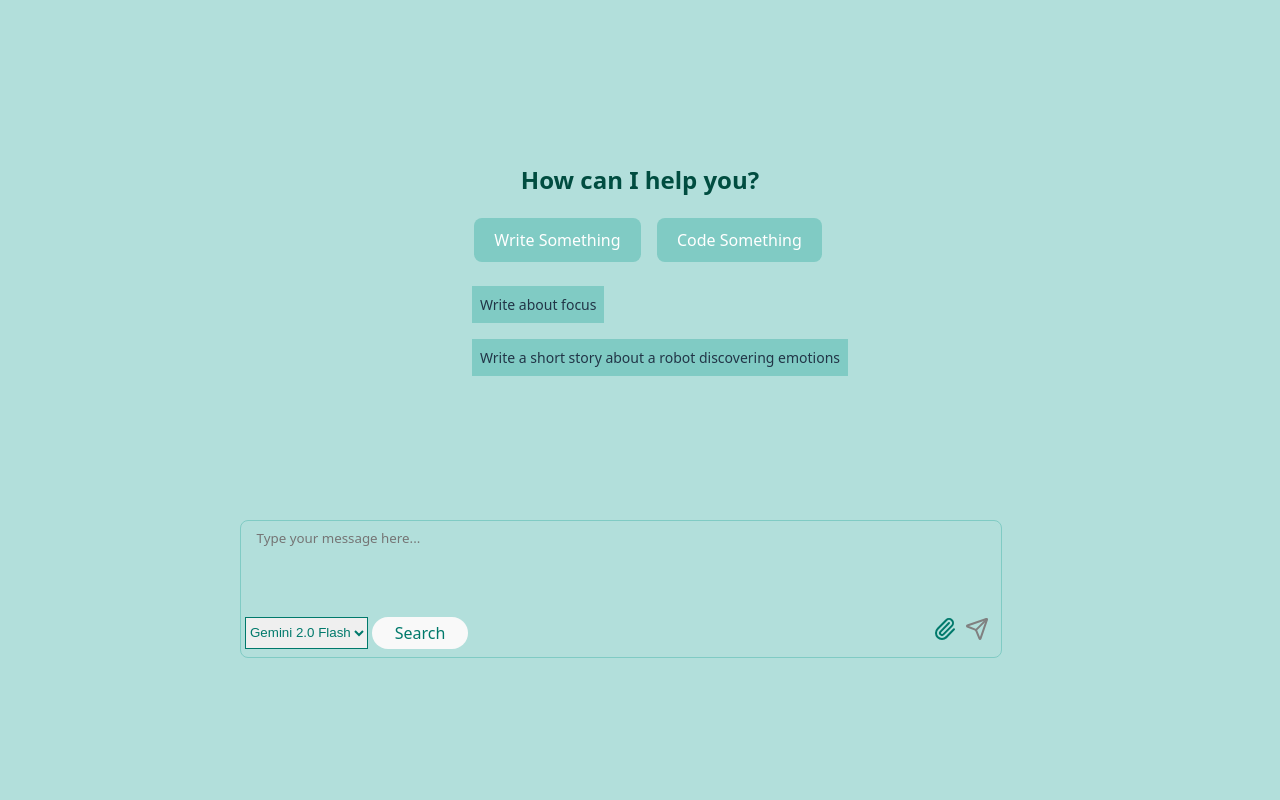
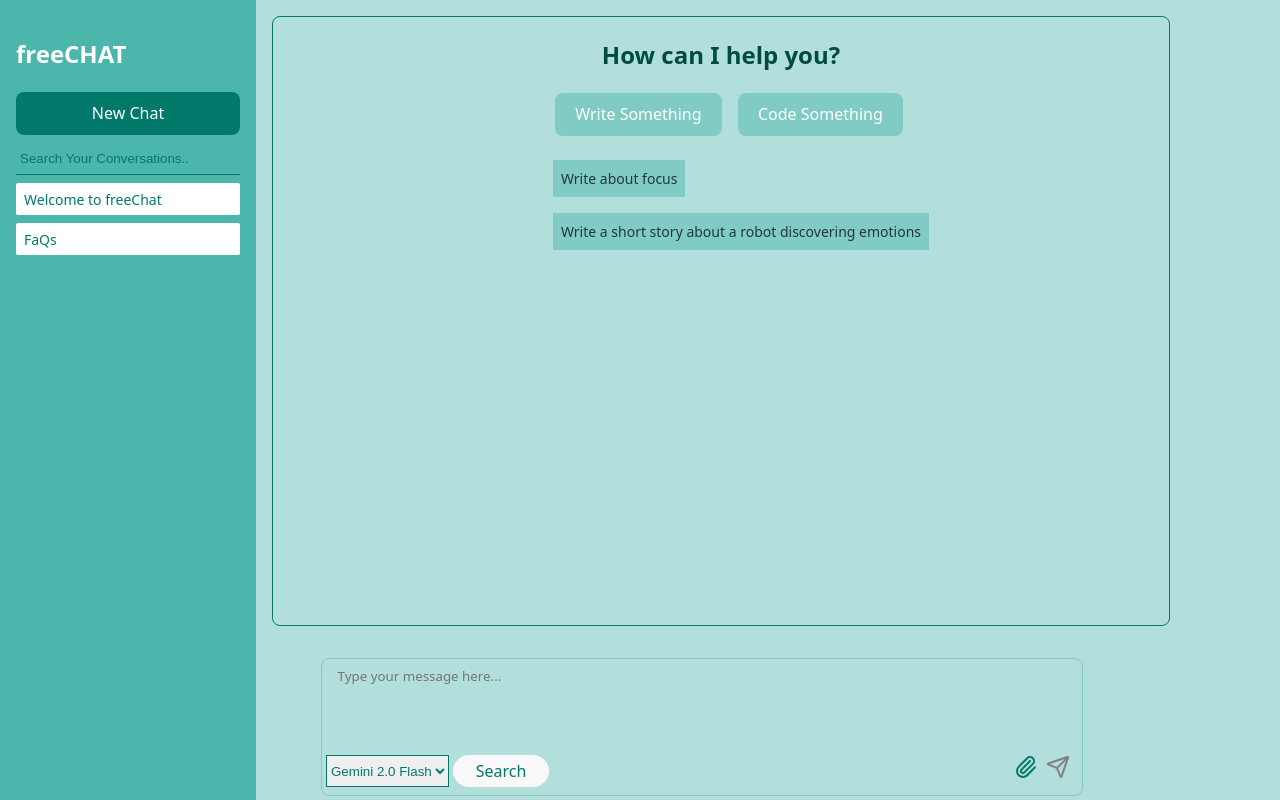
Before and after one commit to Programmer-Sourav/ChatAggregator, a React (Vite) app: page /chat/1 in a window 1280 px wide. Built offline with nearby package versions, Linux system fonts and the light colour scheme.

Commit message:
fix: fixed chat

```diff
--- a/src/App.jsx
+++ b/src/App.jsx
@@ -21,7 +21,7 @@ function App() {
          {/* <HomePage/> */}
          <Routes>
           <Route path='/' element = {<HomePage/>}/>
-          <Route path='/chat/:id' element= {<MainContent/>}/>
+          <Route path='/chat/:id' element= {<HomePage/>}/>
          </Routes>
     </>
   )
--- a/src/chat.css
+++ b/src/chat.css
@@ -6,7 +6,8 @@
     border: 1px solid #80cbc4;
     padding: 4px;
     background-color: #b2dfdb;
-    margin-top: 128px;
+    bottom: 4px; /* space from bottom */
+    position: fixed;
 }
 .chat-window-text {
     width: 98%;
--- a/src/components/ChatBar.jsx
+++ b/src/components/ChatBar.jsx
@@ -1,4 +1,4 @@
-import { useContext, useState } from "react"
+import { useContext, useEffect, useState } from "react"
 import { Paperclip, Send } from "lucide-react"
 import "../chat.css"
 import { sendPromptToGeminiApi, sendPromptWithFile } from "../remote/remoteapis"
@@ -14,7 +14,7 @@ export default function ChatBar(){
     const [imageAvailable, setImageAvailable] = useState(false)
     const [filePath, setFilePath] = useState("")
 
-    const { dispatch } = useContext(AppContext);
+    const { state, dispatch } = useContext(AppContext);
 
     const chatID = uuidv4();
 
@@ -58,6 +58,11 @@ export default function ChatBar(){
         dispatch({type: "FILEPATH", payload: filePath})
         }
     }
+    useEffect(()=>{
+        setTextPrompt(state.chatPrompt.promptTitle)
+    }, [state.chatPrompt])
+
+    console.log(1242, state.chatPrompt)
 
     return(
         <div className="chatwindow">
@@ -82,7 +87,7 @@ export default function ChatBar(){
             style={{ display: "none" }}
             onChange={(e)=>{attachFile(e)}}
              />
-                 {textPrompt.length>0 ? <Send color = "#00796b" onClick={sendPromptToApi} style={{width: "24px", height: "24px", marginLeft: "8px", marginRight: "8px"}}/> : <Send color = "gray" style={{width: "24px", height: "24px", marginLeft: "8px", marginRight: "8px"}}/>}
+                 {textPrompt && textPrompt.length>0 ? <Send color = "#00796b" onClick={sendPromptToApi} style={{width: "24px", height: "24px", marginLeft: "8px", marginRight: "8px"}}/> : <Send color = "gray" style={{width: "24px", height: "24px", marginLeft: "8px", marginRight: "8px"}}/>}
                 </div>
               </div>
         </div>
--- a/src/components/MainContent.jsx
+++ b/src/components/MainContent.jsx
@@ -1,4 +1,4 @@
-import { useContext, useEffect, useState } from "react"
+import { useContext, useEffect, useRef, useState } from "react"
 import "../maincontent.css"
 import ChatBar from "./ChatBar";
 import { useParams } from "react-router-dom";
@@ -18,8 +18,12 @@ export default function MainContent(){
     const {id} = useParams();
 
     const { state, dispatch} = useContext(AppContext);
+    const chatRef = useRef(null)
 
-    console.log(551, state.chatText, state.filePath)
+    useEffect(()=>{
+        chatRef.current?.scrollIntoView({behaviour: "smooth"})
+    }, [state.chatText])
+
 
     useEffect(()=>{
         setSelectedCategory("write")
@@ -35,9 +39,15 @@ export default function MainContent(){
           }
     }
 
-    console.log(11111, id, selectedCategory)
+    const sendToChat = (selectedId) =>{
+        const selected = someDummyContents[selectedId-1];
+      dispatch({type: "CHATTEXT",  payload: selected})
+    }
+
+
 
     return(
+        <div className="container">
         <div className="maincontainer">
         <div className="centercontainer">
         { state.chatText.length===1 ?
@@ -51,7 +61,7 @@ export default function MainContent(){
             {state.chatText.length===1?
                someDummyContents.filter((item)=>item.category === selectedCategory).map((eachItem)=>(
                 <ul style={{display: "flex", justifyContent: "flex-start", alignItems: "center"}}>
-                    <li key={eachItem.id} style={{listStyle: "none", width: "auto",backgroundColor:"#80cbc4", padding:"8px", fontSize:"14px"}}>{eachItem.promptTitle}</li>
+                    <li key={eachItem.id} style={{listStyle: "none", width: "auto",backgroundColor:"#80cbc4", padding:"8px", fontSize:"14px"}} onClick={()=>{sendToChat(eachItem.id)}}>{eachItem.promptTitle}</li>
                 </ul>
                ))
                :
@@ -66,6 +76,7 @@ export default function MainContent(){
               </div>
               </div>
                ))}
+               <div ref={chatRef}/>
                {/* {state.chatText.map((chatItem, index)=>(
                 <div key={index} className="chatagent-container">
                 <div className="chatagent">
@@ -105,14 +116,17 @@ export default function MainContent(){
 })} */}
 
                </div>
+
             }
          </div>
         </div>
+
         <div>
           {/* chat window */}
           <ChatBar/>
          </div>
          </div>
         </div>
+        </div>
     )
 }
--- a/src/maincontent.css
+++ b/src/maincontent.css
@@ -1,13 +1,31 @@
-.maincontainer{
+.container{
+    display:flex;
+    flex-direction: column;
     background-color: #b2dfdb;
-    width: 100wh;
-    min-height: 100dvh;
-    height: 100%;
+    height: 100dvh;
+    margin: 0;
+    padding: 0;
+    overflow-x: hidden; /* disable horizontal scrolling */
+}
+.maincontainer {
+    background-color: #b2dfdb;
+    width: 70vw; /* fix 100wh -> 100vw */
+    height: 76%;
+    margin: 16px;
     text-align: center;
     display: flex;
     justify-content: center;
-    align-items: center;
+    /* align-items: flex-start; */ /* Remove this line or change to flex-start if you want top alignment */
+    border: 1px solid #00796b;
+    border-radius: 8px;
+    overflow-y: auto;
+    scrollbar-width: none;
+    -ms-overflow-style: none;
+    overflow-x: hidden; /* disable horizontal scrolling */
 }
+.maincontainer::-webkit-scrollbar {
+    display: none;
+  }
 .btncontent{
     margin-left: 16px;
     background-color: #80cbc4;
@@ -37,19 +55,24 @@ background-color: #00796b;
     width: 800px;
     height: auto;
 }
-.chatcontent{
+.chatcontent {
     display: flex;
-    justify-content: space-between;
     flex-direction: column;
-
+    height: 100%;
+    overflow: auto; /* or scroll if needed */
+    max-width: 100%;
+    box-sizing: border-box;
+    width: 700px;
+    overflow-x: hidden; /* disable horizontal scrolling */
 }
 .chatuser {
     background-color: #80cbc4;
-    display: inline-block;     /* shrink to fit content */
-    max-width: 80%;            /* optional: limit size on long messages */
-    padding: 8px 12px;
-    margin-left: auto;         /* push it to the right inside a flex container */
+    max-width: 80%;
+    padding: 4px 8px;
+    margin-left: auto;           /* pushes it to the right */
     border-radius: 8px;
+    width: fit-content;          /* takes only the space needed */
+    word-break: break-word;      /* wraps long words if needed */
   }
   .chatagent {
     background-color: #e0f2f1; /* light teal */
@@ -59,6 +82,7 @@ background-color: #00796b;
     border-radius: 8px;
     word-wrap: break-word;
     white-space: pre-wrap;
+    margin-bottom: 16px;
   }
   .chatagent-container {
     display: flex;
--- a/src/reducer/AppReducer.jsx
+++ b/src/reducer/AppReducer.jsx
@@ -4,8 +4,8 @@ export const initialState = {
     //array should be in qa format
     //[{question:"", answer:""}]
     chatText: [{question:" ", answer:" "}],
-    filePath: ""
-   // responseText: []
+    filePath: "",
+    chatPrompt: ""
 }
 
 
@@ -26,5 +26,7 @@ export default function AppReducer(state, action){
         };
      case "FILEPATH":
      return {...state, filePath: action.payload}
+     case "CHATTEXT":
+     return {...state, chatPrompt: action.payload}
     }
 }
--- a/src/remote/remoteapis.js
+++ b/src/remote/remoteapis.js
@@ -66,6 +66,7 @@ export async function sendPromptToGeminiApi(dispatch, dataBody){
      const receivedData = await response.json();
      const receivedContent = receivedData.candidates[0];
      const receivedParts = receivedContent.content.parts;
+     console.log(88877, receivedParts)
      const receivedText = receivedParts[0];
      dispatch({type: "RESPONSE", payload: receivedText})
 
```
